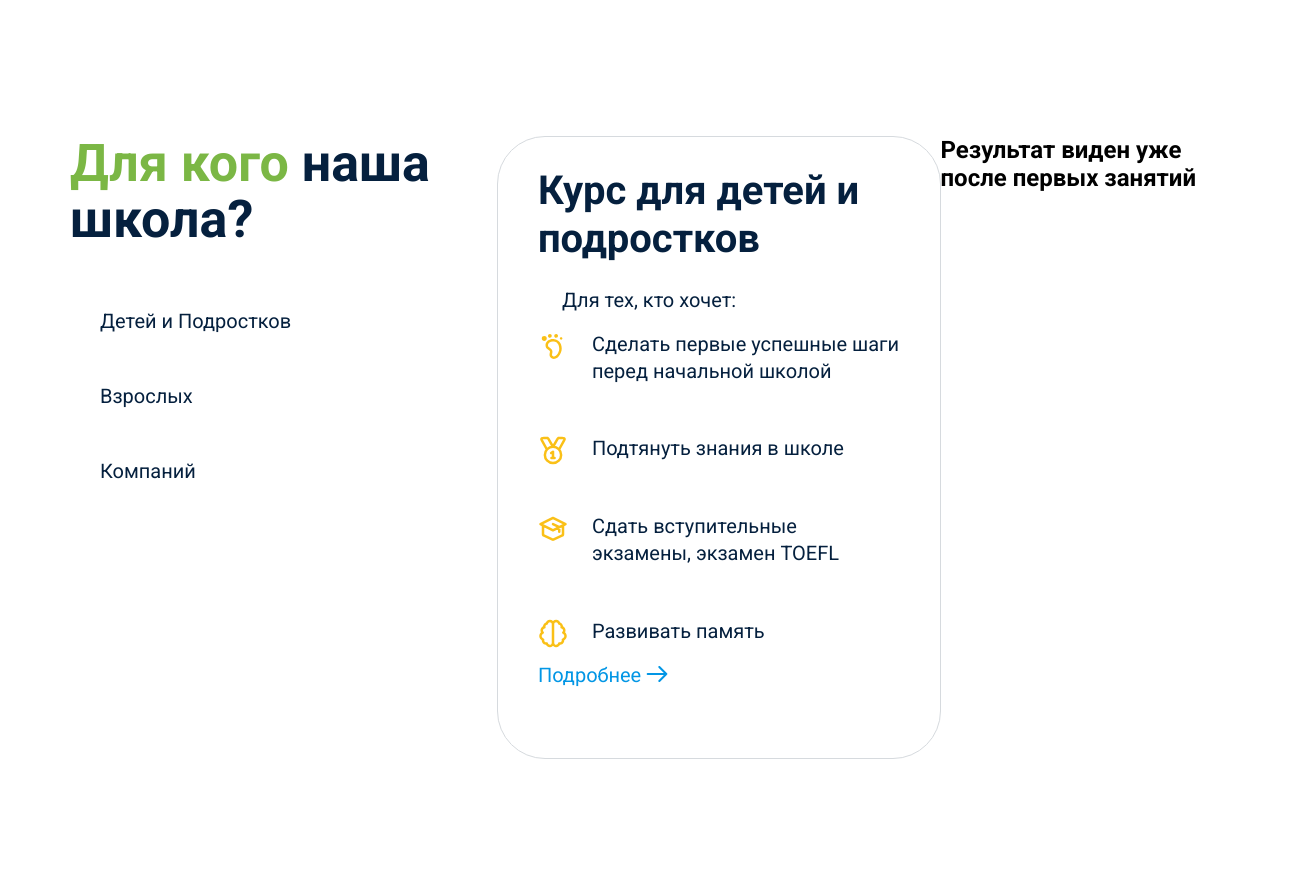
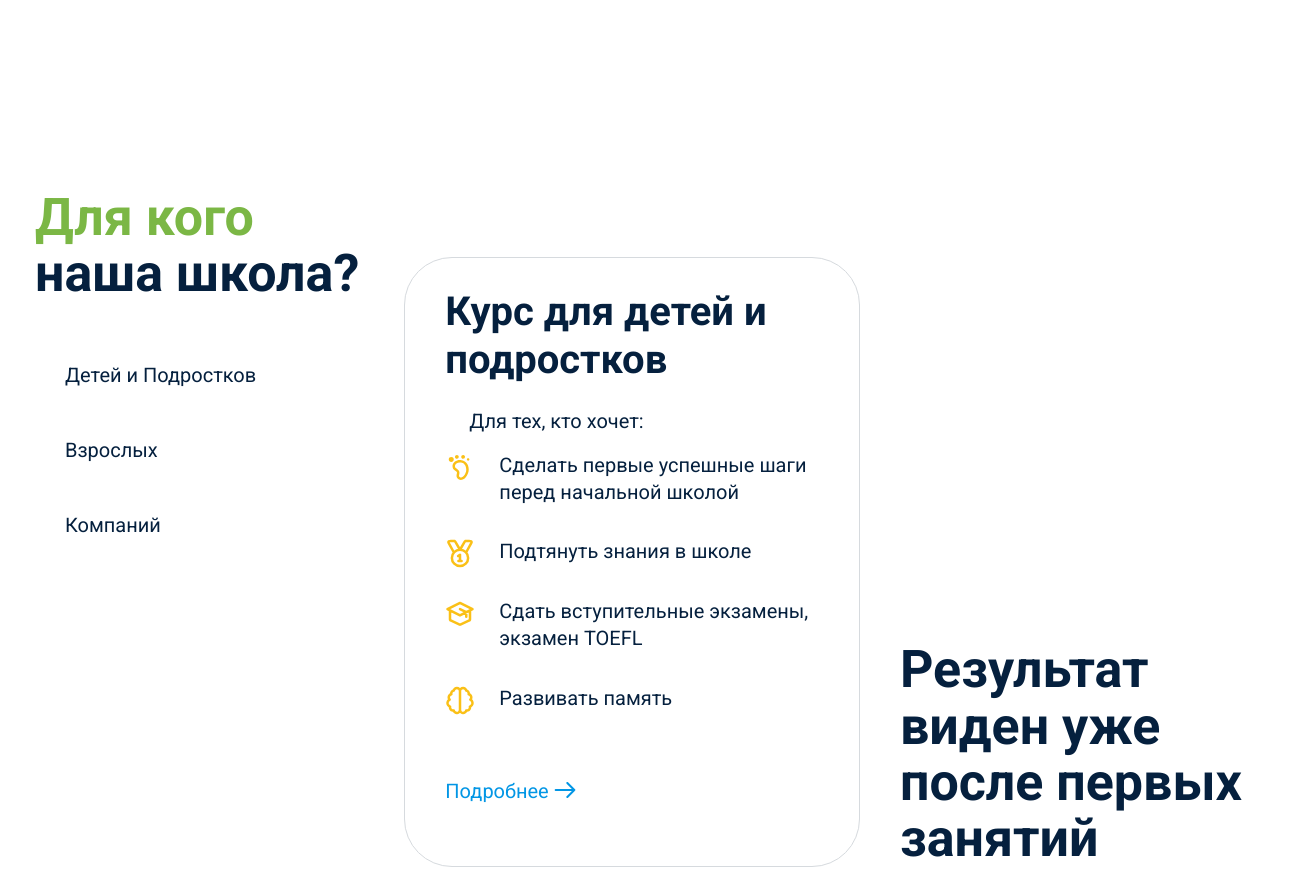
Before and after one commit to KseniaPaz/EnglishSchoolSite, a plain HTML site: page index.html in a window 1280 px wide. Shown: the part 880-1752 px from the top of the page, 1310 px wide, since content can reach past the window. Before the commit the page ends 1639 px from the top, so only its background shows below. Drawn offline with Linux system fonts and the light colour scheme.

Commit message:
section added

```diff
--- a/style.css
+++ b/style.css
@@ -23,8 +23,8 @@ summary::-webkit-details-marker {
 }
 
 .center {
-    padding-left: calc(50% - 570px);
-    padding-right: calc(50% - 570px);
+    padding-left: calc(50% - 610px);
+    padding-right: calc(50% - 610px);
 }
 
 .header {
@@ -116,13 +116,19 @@ summary::-webkit-details-marker {
 }
 
 .for-info{
+    border: 5px solid white;
+    height: 726px;
     margin-top: 90px;
     display: flex;
+    gap: 40px;
+    align-items: flex-end;
 }
 
 .for-info__section_left{
     display: flex;
     flex-direction: column;
+    width: 335px;
+    padding-bottom: 300px;
 }
 
 .for-info__section__title{
@@ -159,12 +165,12 @@ summary::-webkit-details-marker {
 }
 
 .for-info__section_center{
-    width: 471px;
-    height: 561px;
+    width: 380px;
+    height: 548px;
     border-radius: 48px;
     border: 1px solid #D6DADE;
-    margin-top: 92x;
     padding: 30px 40px;
+    align-items: flex-end;
 }
 
 .for-info__section_center_title{
@@ -182,19 +188,20 @@ summary::-webkit-details-marker {
     line-height: 26.8px;
     text-align: left;
     color: #05203E;
+    margin-left: 24px;
     margin-bottom: 17px;
-    margin-left: 24px;
 }
 
 .for-info__section_center_list{
     display: flex;
     flex-direction: column;
-    gap: 34px;
+    margin-bottom: 33px;
 }
 
 .div__box{
     display: flex;
     align-items: flex-start;
+    margin-bottom: 16px;
 }
 
 .for-info__section_center_link{
@@ -203,9 +210,18 @@ summary::-webkit-details-marker {
     line-height: 26.8px;
     text-align: left;
     color: #0296E5;
-    margin-top: 26px;
 }
 
-.for-info__section_right {
+.for-info__section_right{
     width: 351px;
+    display: flex;
+    align-items: flex-end;
 }
+
+.for-info__section_right_title{
+    font-size: 52px;
+    font-weight: 600;
+    line-height: 56.16px;
+    text-align: left;
+    color: #05203E;
+}
```
Also changed, not shown: index.html (+1 -0 lines).
